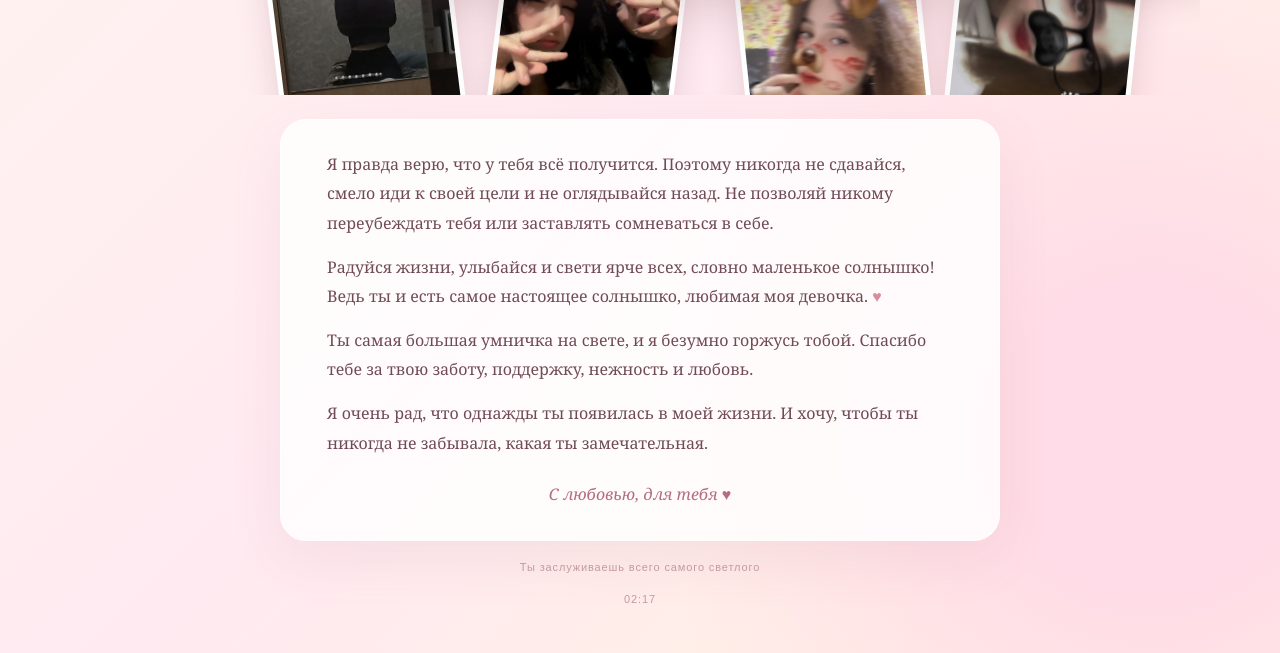
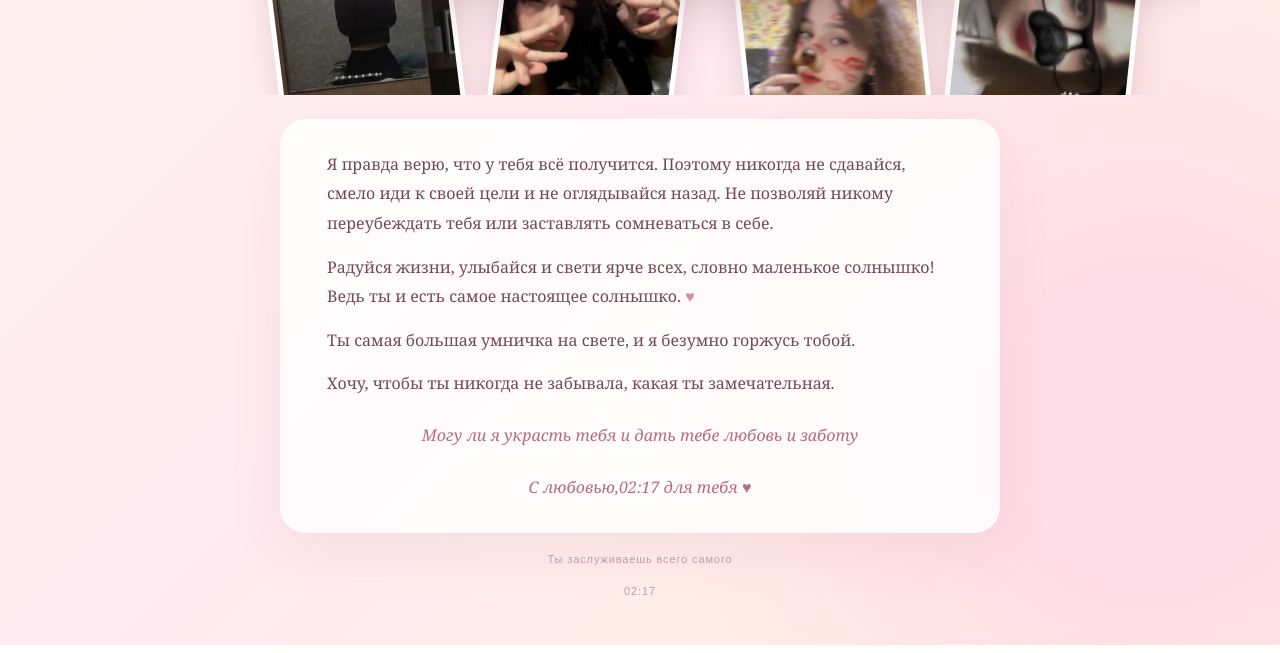
Before and after one commit to nehaevbogdan16-svg/20.01.2010, a plain HTML site: page nastenka/index.html in a window 1280 px wide. Shown: the part 764-1417 px from the top of the page. Drawn offline with Linux system fonts and the light colour scheme.

Commit message:
Update index.html

```diff
--- a/nastenka/index.html
+++ b/nastenka/index.html
@@ -4,7 +4,7 @@
 <meta charset="UTF-8">
 <meta name="viewport" content="width=device-width, initial-scale=1">
 <meta name="theme-color" content="#fff0f3">
-<title>Для Настёнки ❤️</title>
+<title>Для Настёнки 🥰</title>
 <link rel="stylesheet" href="style.css">
 </head>
 <body>
@@ -27,26 +27,27 @@
         Твой браузер не поддерживает воспроизведение видео.
 
     </video>
-
-</div>
-
-  <div>
+<div>
      <strong>02:17</strong>
 
     </div>
+</div>
+
+
    </div>
   </div>
  </section>
 
  <section class="note">
   <p>Я правда верю, что у тебя всё получится. Поэтому никогда не сдавайся, смело иди к своей цели и не оглядывайся назад. Не позволяй никому переубеждать тебя или заставлять сомневаться в себе.</p>
-  <p>Радуйся жизни, улыбайся и свети ярче всех, словно маленькое солнышко! Ведь ты и есть самое настоящее солнышко, любимая моя девочка. <span style="color:#d98c9d">♥</span></p>
-  <p>Ты самая большая умничка на свете, и я безумно горжусь тобой. Спасибо тебе за твою заботу, поддержку, нежность и любовь.</p>
-  <p>Я очень рад, что однажды ты появилась в моей жизни. И хочу, чтобы ты никогда не забывала, какая ты замечательная.</p>
-  <p class="sign">С любовью, для тебя ♥</p>
+  <p>Радуйся жизни, улыбайся и свети ярче всех, словно маленькое солнышко! Ведь ты и есть самое настоящее солнышко. <span style="color:#d98c9d">♥</span></p>
+  <p>Ты самая большая умничка на свете, и я безумно горжусь тобой.</p>
+  <p>Хочу, чтобы ты никогда не забывала, какая ты замечательная.</p>
+  <p class="sign">Могу ли я украсть тебя и дать тебе любовь и заботу</p>
+  <p class="sign">С любовью,02:17 для тебя ♥</p>
  </section>
 
- <div class="footer">Ты заслуживаешь всего самого светлого</div>
+ <div class="footer">Ты заслуживаешь всего самого </div>
 <div class="footer">02:17</div>
 </main>
 
```
